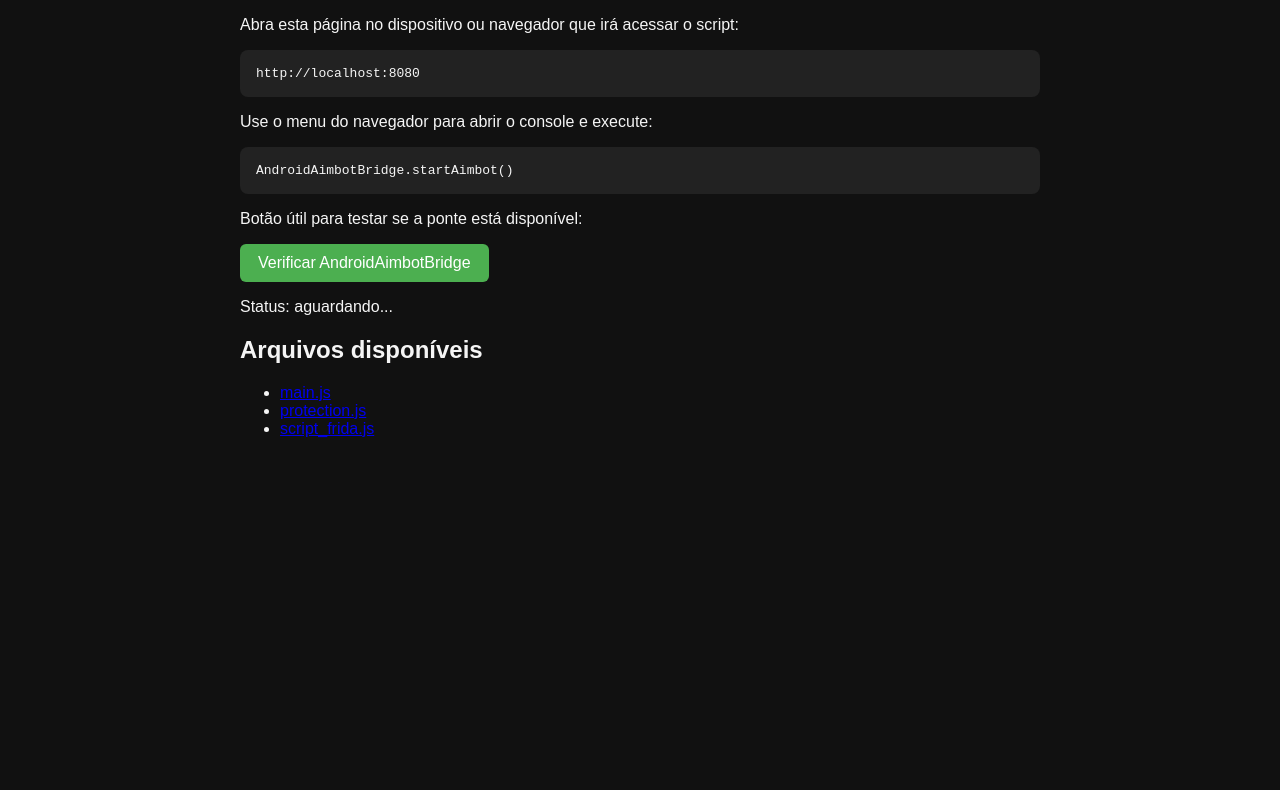
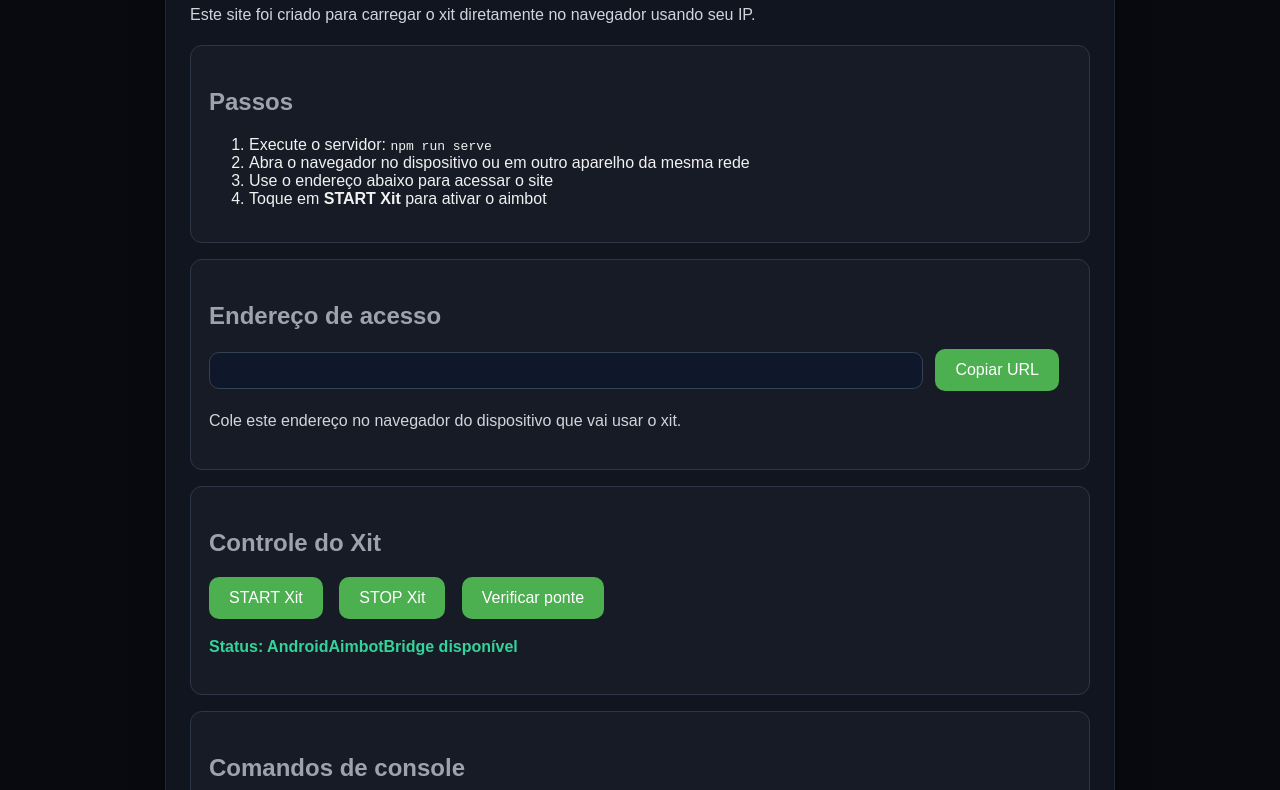
Before and after one commit to joaolucasgranola06-cmyk/Johnxit, a website: page index.html in a window 1280 px wide. Shown: the part 118-908 px from the top of the page. Before the commit the page ends 800 px from the top, so only its background shows below. Drawn offline with Linux system fonts and the light colour scheme.

Commit message:
Criar site próprio do xit com controle via IP e botões de ativar/desativar

```diff
--- /dev/null
+++ b/app.js
@@ -0,0 +1,51 @@
+document.addEventListener('DOMContentLoaded', () => {
+  const startButton = document.getElementById('startAimbot');
+  const stopButton = document.getElementById('stopAimbot');
+  const status = document.getElementById('bridgeStatus');
+  const hostInfo = document.getElementById('hostInfo');
+  const origin = window.location.origin;
+
+  hostInfo.textContent = origin;
+
+  function updateStatus() {
+    if (window.AndroidAimbotBridge) {
+      status.textContent = 'Status: AndroidAimbotBridge disponível';
+      status.classList.remove('status-error');
+      status.classList.add('status-ok');
+    } else {
+      status.textContent = 'Status: AndroidAimbotBridge NÃO encontrado';
+      status.classList.remove('status-ok');
+      status.classList.add('status-error');
+    }
+  }
+
+  startButton.addEventListener('click', () => {
+    if (window.AndroidAimbotBridge && AndroidAimbotBridge.startAimbot) {
+      AndroidAimbotBridge.startAimbot();
+      status.textContent = 'Status: Aimbot iniciado';
+      status.classList.remove('status-error');
+      status.classList.add('status-ok');
+    } else {
+      status.textContent = 'Status: AndroidAimbotBridge não disponível';
+      status.classList.remove('status-ok');
+      status.classList.add('status-error');
+    }
+  });
+
+  stopButton.addEventListener('click', () => {
+    if (window.AndroidAimbotBridge && AndroidAimbotBridge.stopAimbot) {
+      AndroidAimbotBridge.stopAimbot();
+      status.textContent = 'Status: Aimbot parado';
+      status.classList.remove('status-error');
+      status.classList.add('status-ok');
+    } else {
+      status.textContent = 'Status: AndroidAimbotBridge não disponível';
+      status.classList.remove('status-ok');
+      status.classList.add('status-error');
+    }
+  });
+
+  document.getElementById('refreshStatus').addEventListener('click', updateStatus);
+
+  updateStatus();
+});
--- a/index.html
+++ b/index.html
@@ -3,70 +3,144 @@
 <head>
   <meta charset="UTF-8" />
   <meta name="viewport" content="width=device-width, initial-scale=1.0" />
-  <title>JohnXit - Aimbot Web</title>
+  <title>JohnXit - Xit via IP</title>
   <style>
     body {
       font-family: Arial, sans-serif;
-      background: #111;
-      color: #f5f5f5;
+      background: #080a0f;
+      color: #f1f1f1;
       margin: 0;
       padding: 20px;
     }
     .container {
-      max-width: 800px;
+      max-width: 900px;
       margin: 0 auto;
+      background: #11151f;
+      border: 1px solid #1f2937;
+      border-radius: 16px;
+      padding: 24px;
+      box-shadow: 0 10px 35px rgba(0, 0, 0, 0.25);
     }
     h1 {
       color: #4caf50;
+      margin-bottom: 8px;
     }
-    pre {
-      background: #222;
+    h2 {
+      color: #9ca3af;
+      margin-top: 24px;
+    }
+    p {
+      line-height: 1.7;
+      color: #d1d5db;
+    }
+    .card {
+      background: #161b26;
+      border: 1px solid #2d3748;
+      border-radius: 12px;
+      padding: 18px;
+      margin: 16px 0;
+    }
+    .code-box {
+      background: #0f172a;
+      border: 1px solid #334155;
+      border-radius: 12px;
       padding: 16px;
-      border-radius: 8px;
       overflow-x: auto;
+      color: #f8fafc;
     }
     button {
       background: #4caf50;
       color: #fff;
       border: none;
-      padding: 10px 18px;
-      border-radius: 6px;
+      padding: 12px 20px;
+      border-radius: 10px;
       cursor: pointer;
       font-size: 1rem;
+      margin-right: 12px;
     }
     button:hover {
       background: #43a047;
+    }
+    .status {
+      margin-top: 14px;
+      font-weight: 600;
+    }
+    .status-ok {
+      color: #34d399;
+    }
+    .status-error {
+      color: #f87171;
+    }
+    .url-box {
+      display: flex;
+      gap: 12px;
+      flex-wrap: wrap;
+      align-items: center;
+    }
+    .url-box input {
+      flex: 1;
+      background: #0f172a;
+      border: 1px solid #334155;
+      border-radius: 10px;
+      color: #f8fafc;
+      padding: 10px 14px;
+      width: 100%;
     }
   </style>
 </head>
 <body>
   <div class="container">
-    <h1>JohnXit</h1>
-    <p>Este site serve para carregar o código JavaScript do aimbot via browser e permitir uso por IP.</p>
-    <p>Abra esta página no dispositivo ou navegador que irá acessar o script:</p>
-    <pre>http://<span id="host-ip">localhost</span>:8080</pre>
-    <p>Use o menu do navegador para abrir o console e execute:</p>
-    <pre>AndroidAimbotBridge.startAimbot()</pre>
-    <p>Botão útil para testar se a ponte está disponível:</p>
-    <button id="checkBridge">Verificar AndroidAimbotBridge</button>
-    <p id="bridgeStatus">Status: aguardando...</p>
-    <h2>Arquivos disponíveis</h2>
-    <ul>
-      <li><a href="main.js" target="_blank">main.js</a></li>
-      <li><a href="protection.js" target="_blank">protection.js</a></li>
-      <li><a href="script_frida.js" target="_blank">script_frida.js</a></li>
-    </ul>
+    <h1>JohnXit - Xit via IP</h1>
+    <p>Este site foi criado para carregar o xit diretamente no navegador usando seu IP.</p>
+
+    <div class="card">
+      <h2>Passos</h2>
+      <ol>
+        <li>Execute o servidor: <code>npm run serve</code></li>
+        <li>Abra o navegador no dispositivo ou em outro aparelho da mesma rede</li>
+        <li>Use o endereço abaixo para acessar o site</li>
+        <li>Toque em <strong>START Xit</strong> para ativar o aimbot</li>
+      </ol>
+    </div>
+
+    <div class="card">
+      <h2>Endereço de acesso</h2>
+      <div class="url-box">
+        <input id="hostInfo" readonly>
+        <button id="copyUrl">Copiar URL</button>
+      </div>
+      <p>Cole este endereço no navegador do dispositivo que vai usar o xit.</p>
+    </div>
+
+    <div class="card">
+      <h2>Controle do Xit</h2>
+      <button id="startAimbot">START Xit</button>
+      <button id="stopAimbot">STOP Xit</button>
+      <button id="refreshStatus">Verificar ponte</button>
+      <p id="bridgeStatus" class="status">Status: aguardando...</p>
+    </div>
+
+    <div class="card">
+      <h2>Comandos de console</h2>
+      <div class="code-box">
+        <code>AndroidAimbotBridge.startAimbot()</code>
+      </div>
+      <div class="code-box">
+        <code>AndroidAimbotBridge.stopAimbot()</code>
+      </div>
+    </div>
+
+    <div class="card">
+      <h2>Arquivos do xit</h2>
+      <ul>
+        <li><a href="main.js" target="_blank">main.js</a></li>
+        <li><a href="protection.js" target="_blank">protection.js</a></li>
+        <li><a href="script_frida.js" target="_blank">script_frida.js</a></li>
+      </ul>
+    </div>
   </div>
+
   <script src="main.js"></script>
-  <script>
-    const status = document.getElementById('bridgeStatus');
-    document.getElementById('checkBridge').addEventListener('click', () => {
-      if (window.AndroidAimbotBridge) {
-        status.textContent = 'Status: AndroidAimbotBridge disponível';
-      } else {
-        status.textContent = 'Status: AndroidAimbotBridge NÃO encontrado';
-      }
-    });
-  </script>
+  <script src="app.js"></script>
 </body>
 </html>
```
Also changed, not shown: README.md.
